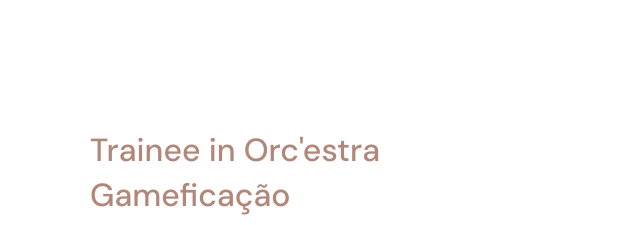
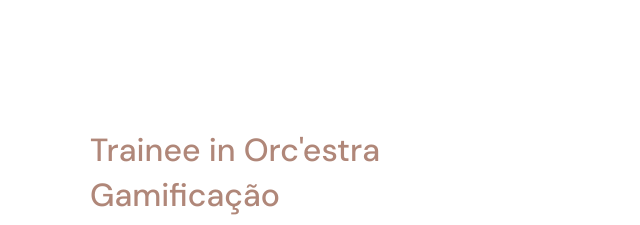
Before and after one commit to thetrulyvoid/thetrulyvoid.github.io, a plain HTML site: page index.html in a window 1280 px wide. Shown: the part 3520-3745 px from the top of the page, 640-1280 px from the left. Drawn offline with Linux system fonts and the light colour scheme.

Commit message:
Version 1.0

```diff
--- a/index.html
+++ b/index.html
@@ -189,7 +189,7 @@
                 </div>
                 <div class="projects__info">
                     <h3 class="tertiary-title">
-                        Trainee in Orc'estra Gameficação
+                        Trainee in Orc'estra Gamificação
                     </h3>
                     <p>
                         I am a trainee at the junior company Orc'estra Gamificação, a junior enterprise from UnB that
```
